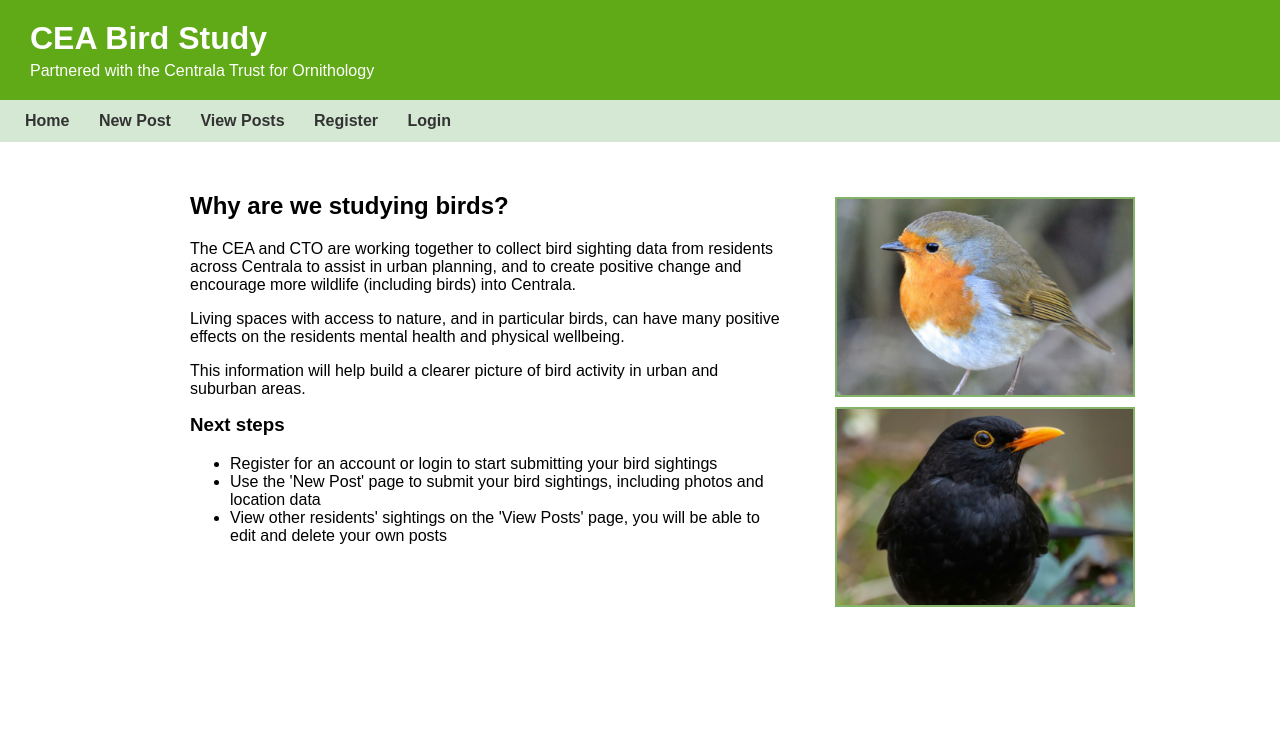
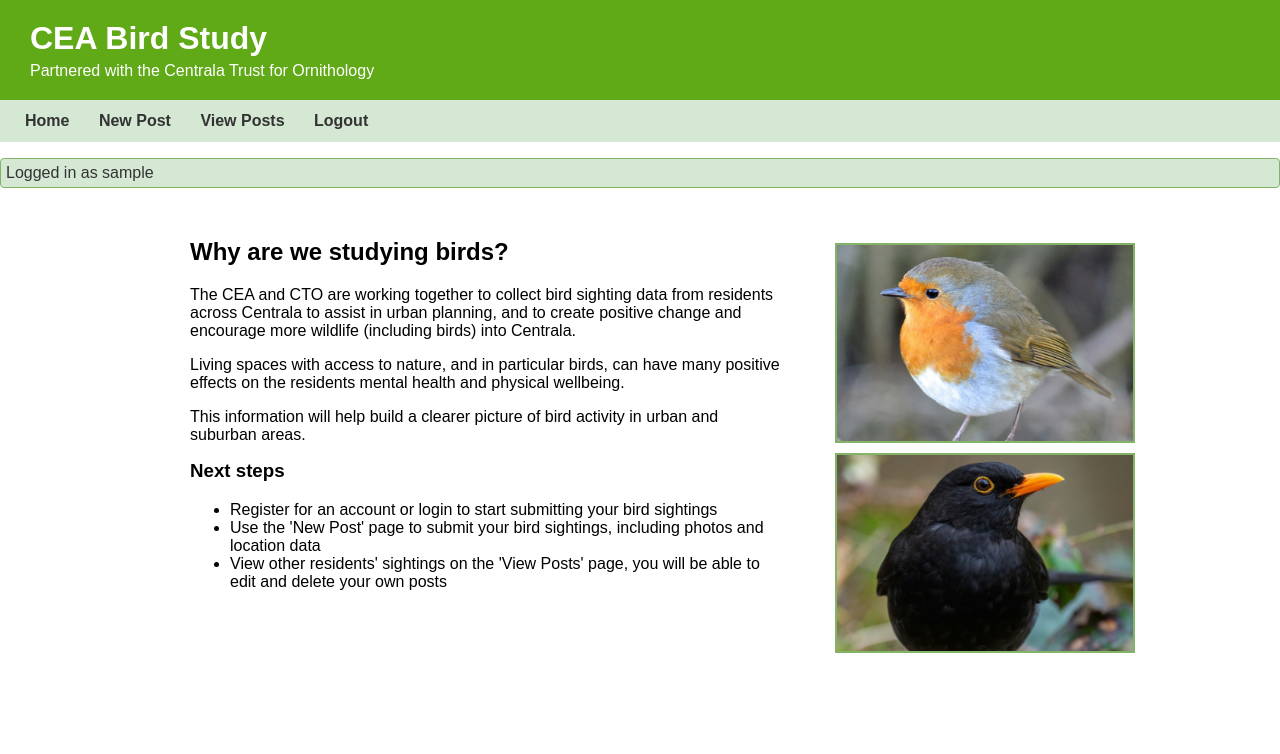
Before and after one commit to dhurrell001/CTA-Bird-Study-Website-ATHE-level-4-Unit-10, a Flask app: page / in a window 1280 px wide. Shown: the top 754 px of the page. Run offline with Flask 3, Linux system fonts and the light colour scheme; the visitor is signed in with stand-in values (Sample User, id 1).

Commit message:
Add html to toggle navbar buttons depending on user being logged in or logged out

```diff
--- a/templates/base.html
+++ b/templates/base.html
@@ -18,9 +18,22 @@
         <a href="/">Home</a>
         <a href="/new_post">New Post</a>
         <a href="/view_posts">View Posts</a>
+        <!-- Show register button if no user is logged in -->
+        {% if not session.username %}
         <a href="/register">Register</a>
-        <a href="/login">Login</a>
+        {% endif %}
+        <!-- toggle login/logout based on user being logged in -->
+        {% if session.username %}
+        <a href="/logout">Logout</a>
+        {% else %}
+            <a href="/login">Login</a>
+        {% endif %}
+
     </nav>
+    <!-- Display logged-in message if user is authenticated -->
+    {% if session.username %}
+    <p class="logged-in-message">Logged in as {{ session.username }}</p>
+    {% endif %}
 <!-- Main Content will be inserted here from child page templates -->
 <main>
     {% block content %}{% endblock %}
```
